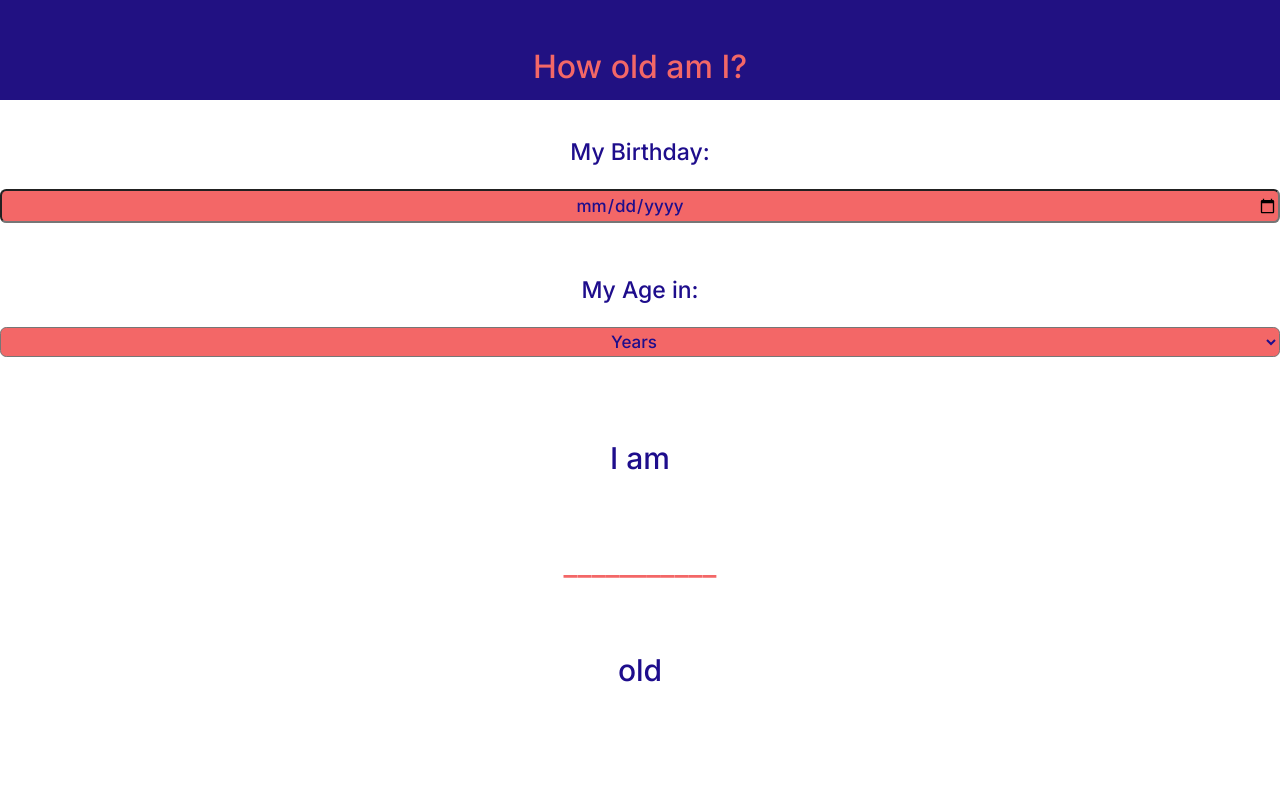
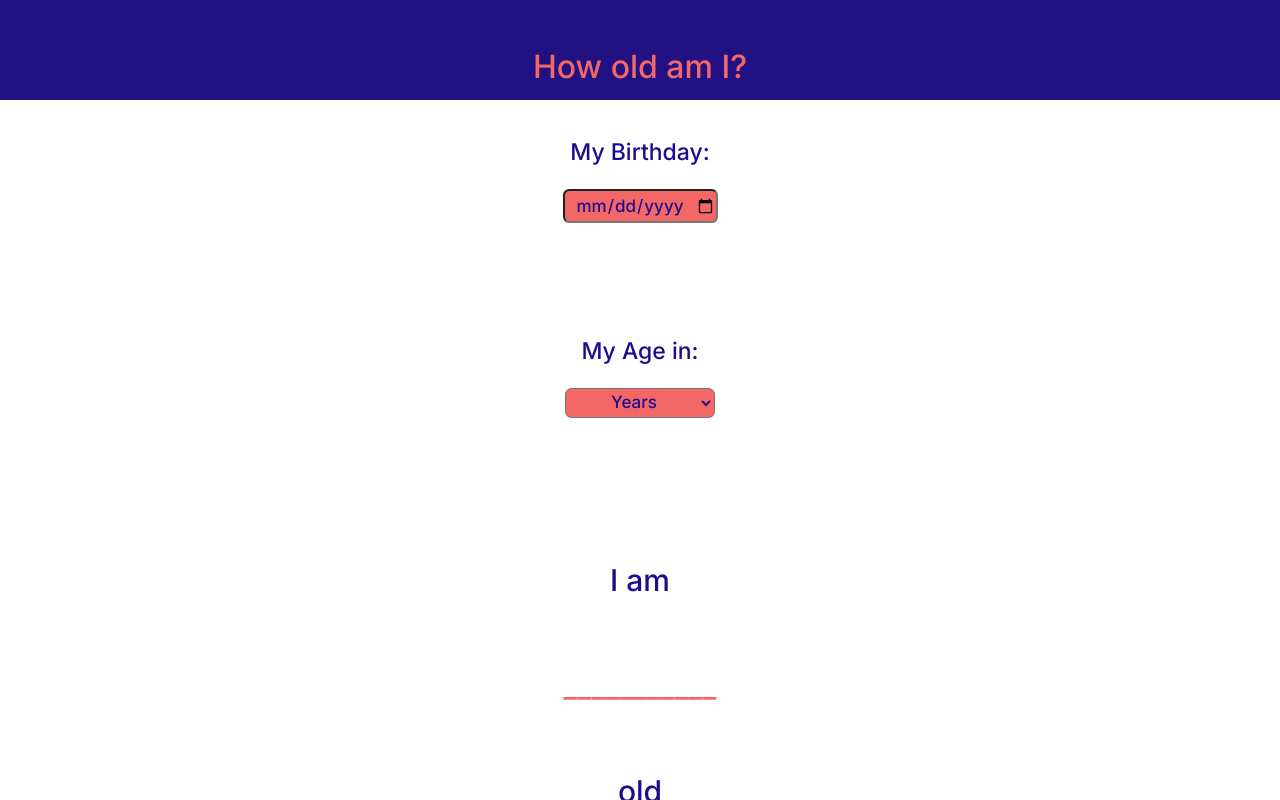
Before and after one commit to annikabn/hoai, a React (Vite) app: page / in a window 1280 px wide. Built offline with nearby package versions, Linux system fonts and the light colour scheme.

Commit message:
some flex changes

```diff
--- a/src/index.css
+++ b/src/index.css
@@ -2,6 +2,7 @@
   font-family: Inter;
   font-weight: 500;
   text-align: center;
+  overflow: scroll;
 }
 
 header {
@@ -21,6 +22,7 @@ h1 {
   color: #1e0d8c;
   font-size: 17px;
   height: 30px;
+  width: 150px;
 }
 .age {
   font-size: 23px;
@@ -51,11 +53,13 @@ body {
 .maincontainer {
   display: flex;
   flex-direction: column;
+  min-height: 100%;
 }
 
 .children {
   display: flex;
   flex-direction: column;
+  flex-grow: 1;
 }
 
 html,
@@ -64,7 +68,25 @@ body {
   height: 100%;
 }
 
-.root {
+html,
+#root {
   margin: 0;
-  height: 100%;
+  min-height: 100vh;
 }
+
+.fullscreen,
+.maincontainer {
+  margin: 0;
+  min-height: 100vh;
+}
+
+.selectors {
+  display: block;
+  margin-right: auto;
+  margin-left: auto;
+}
+
+#last {
+  flex-grow: 1;
+  overflow: scroll;
+}
```
